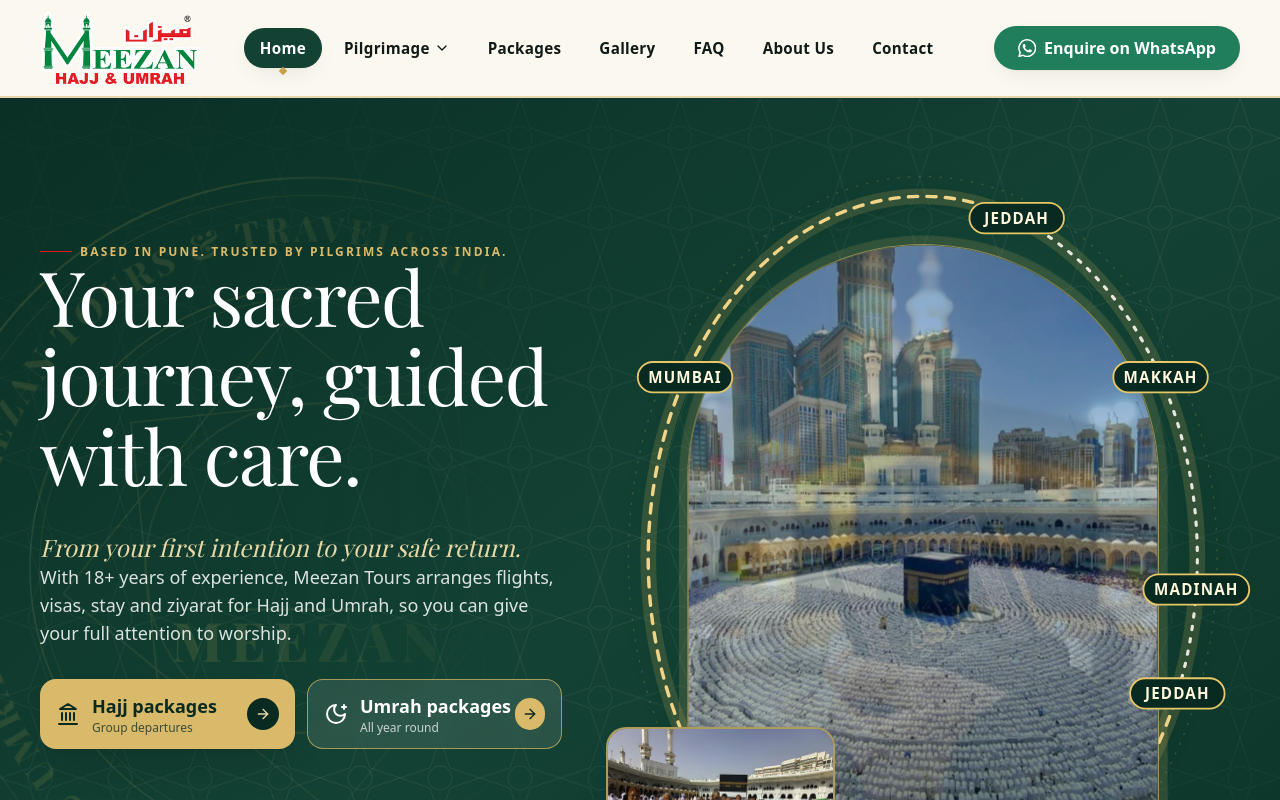
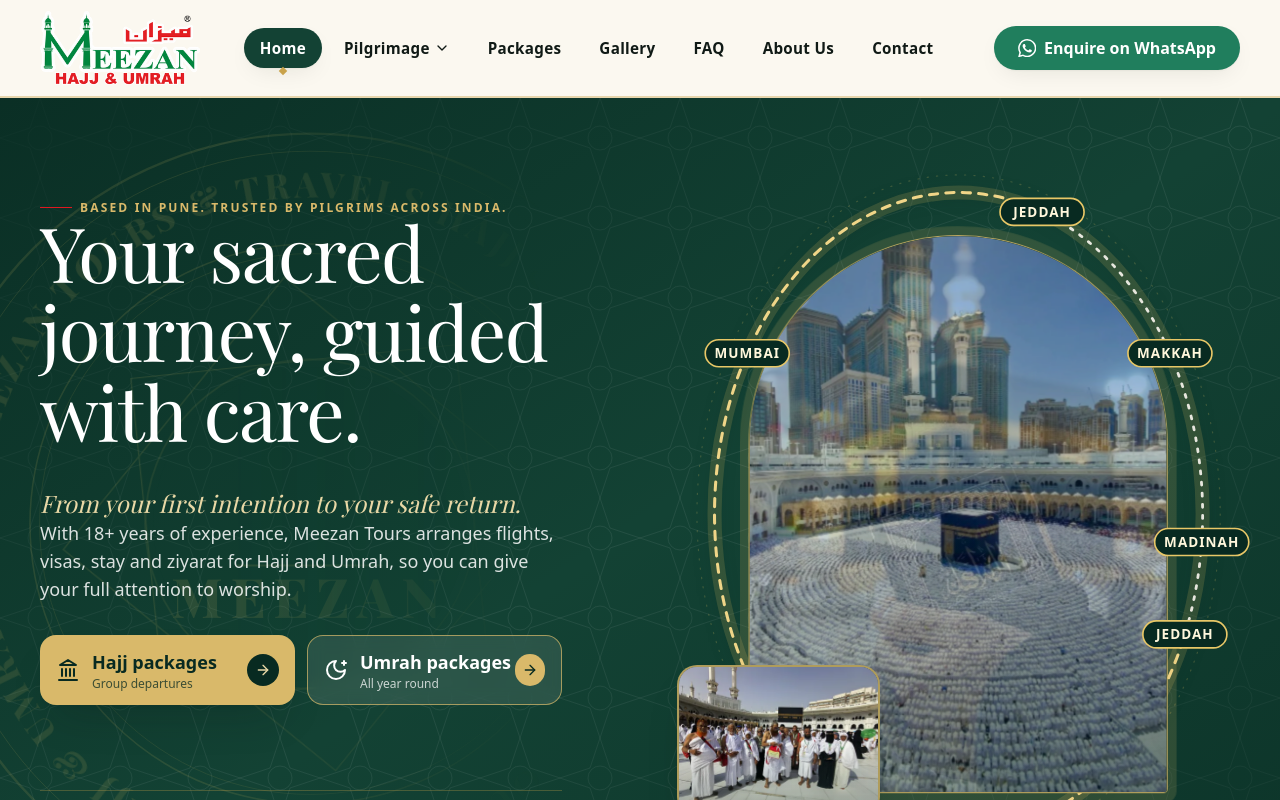
Before and after one commit to faisalahmad7/meezan-tours-website, a React (Vite) app: page / in a window 1280 px wide. Shown: the top 800 px of the page. Built offline with nearby package versions, Linux system fonts and the light colour scheme; a web font is replaced by a local one.

Commit message:
Restore original desktop hero layout width

```diff
--- a/src/pages/Home.tsx
+++ b/src/pages/Home.tsx
@@ -49,7 +49,7 @@ export default function Home() {
         <div className="container relative grid gap-x-10 pb-10 pt-6 sm:pb-14 sm:pt-10 lg:grid-cols-[0.95fr_1.05fr] lg:grid-rows-[auto_auto] lg:gap-y-0 lg:py-16 xl:grid-cols-[0.9fr_1.1fr]">
           {/* right column on desktop: the photographs with the pilgrim route running round them in an oval */}
           <div className="contents lg:col-start-2 lg:row-span-2 lg:row-start-1 lg:block lg:self-center">
-            <div className="order-1 -mx-5 sm:mx-auto sm:w-full sm:max-w-lg lg:ml-auto lg:mr-0 lg:max-w-[min(50rem,calc((100vh_-_6rem)_*_0.9))]">
+            <div className="order-1 -mx-5 sm:mx-auto sm:w-full sm:max-w-lg lg:ml-auto lg:mr-0 lg:max-w-[min(44rem,calc((100vh_-_6rem)_*_0.8))]">
               <HeroOrbit main={heroMain} side={heroSide} />
             </div>
           </div>
```
